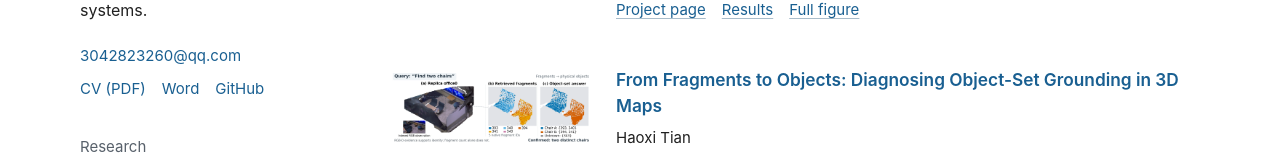
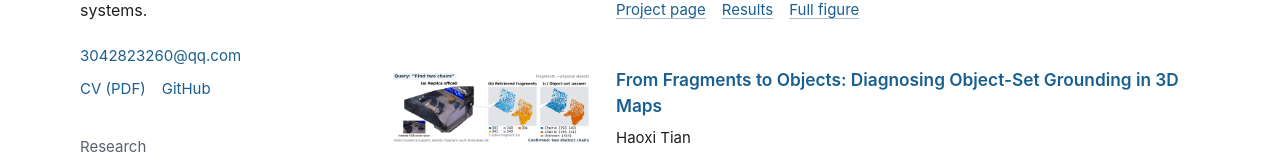
Before and after one commit to thx082700/thx082700.github.io, a plain HTML site: page index.html in a window 1280 px wide. Shown: the part 350-512 px from the top of the page. Drawn offline with Linux system fonts and the light colour scheme.

Commit message:
Remove Word download link from homepage

```diff
--- a/index.html
+++ b/index.html
@@ -19,7 +19,7 @@
   <p class="bio">My research focuses on point cloud restoration and object-level 3D scene understanding. I am interested in connecting reliable perception with robotic systems.</p>
   <p class="profile-email"><a href="mailto:3042823260@qq.com">3042823260@qq.com</a></p>
   <div class="profile-links">
-<a href="assets/Haoxi-Tian-CV.pdf?v=1287de9bbbb7">CV (PDF)</a><a href="assets/Haoxi-Tian-CV.docx?v=1287de9bbbb7" download>Word</a><a href="https://github.com/thx082700">GitHub</a>
+<a href="assets/Haoxi-Tian-CV.pdf?v=1287de9bbbb7">CV (PDF)</a><a href="https://github.com/thx082700">GitHub</a>
 </div>
   <nav class="section-links" aria-label="Homepage sections"><a href="#research">Research</a><a href="#competition">Competition &amp; awards</a><a href="#education">Education &amp; training</a></nav>
 </header>
```
